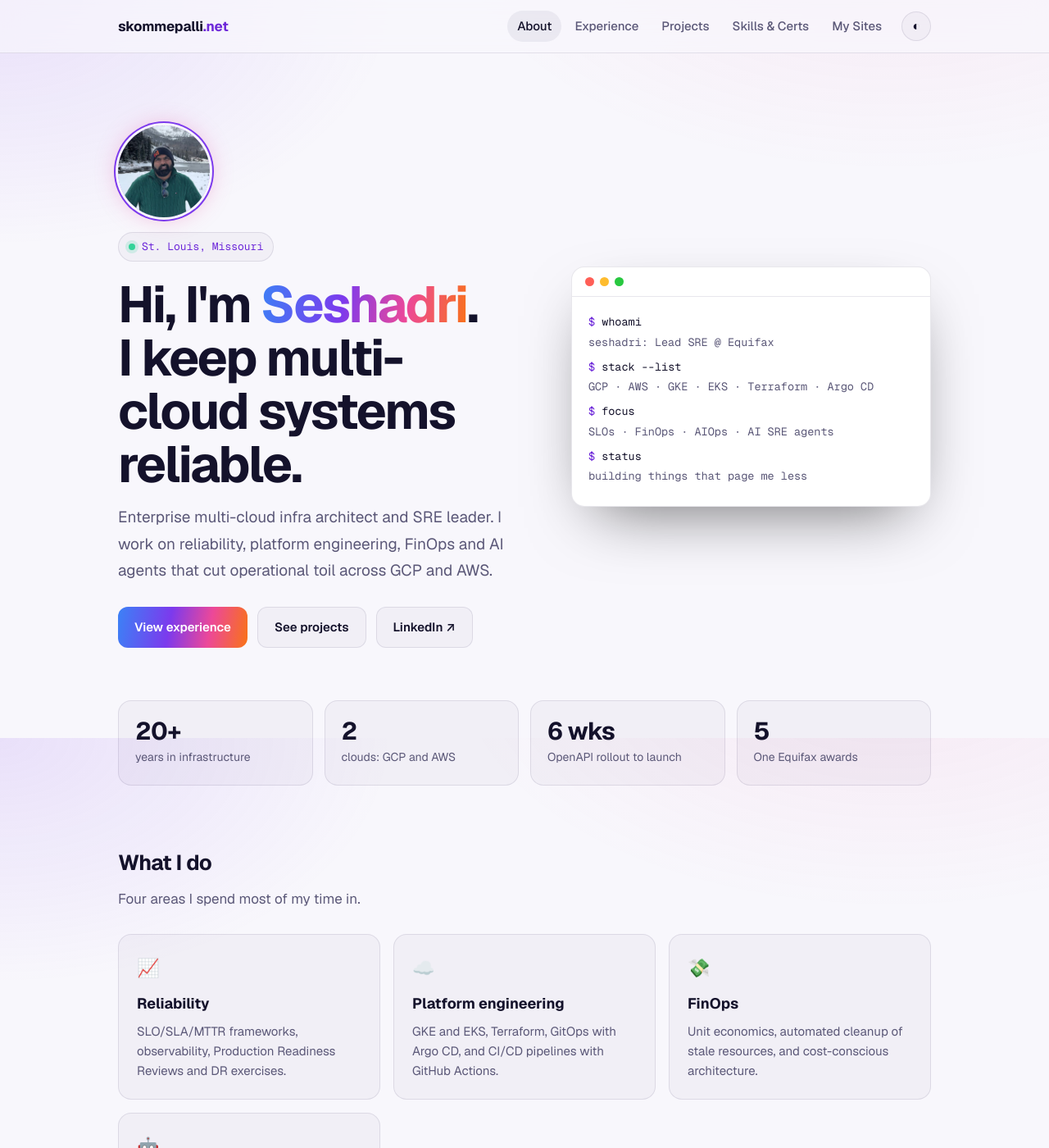
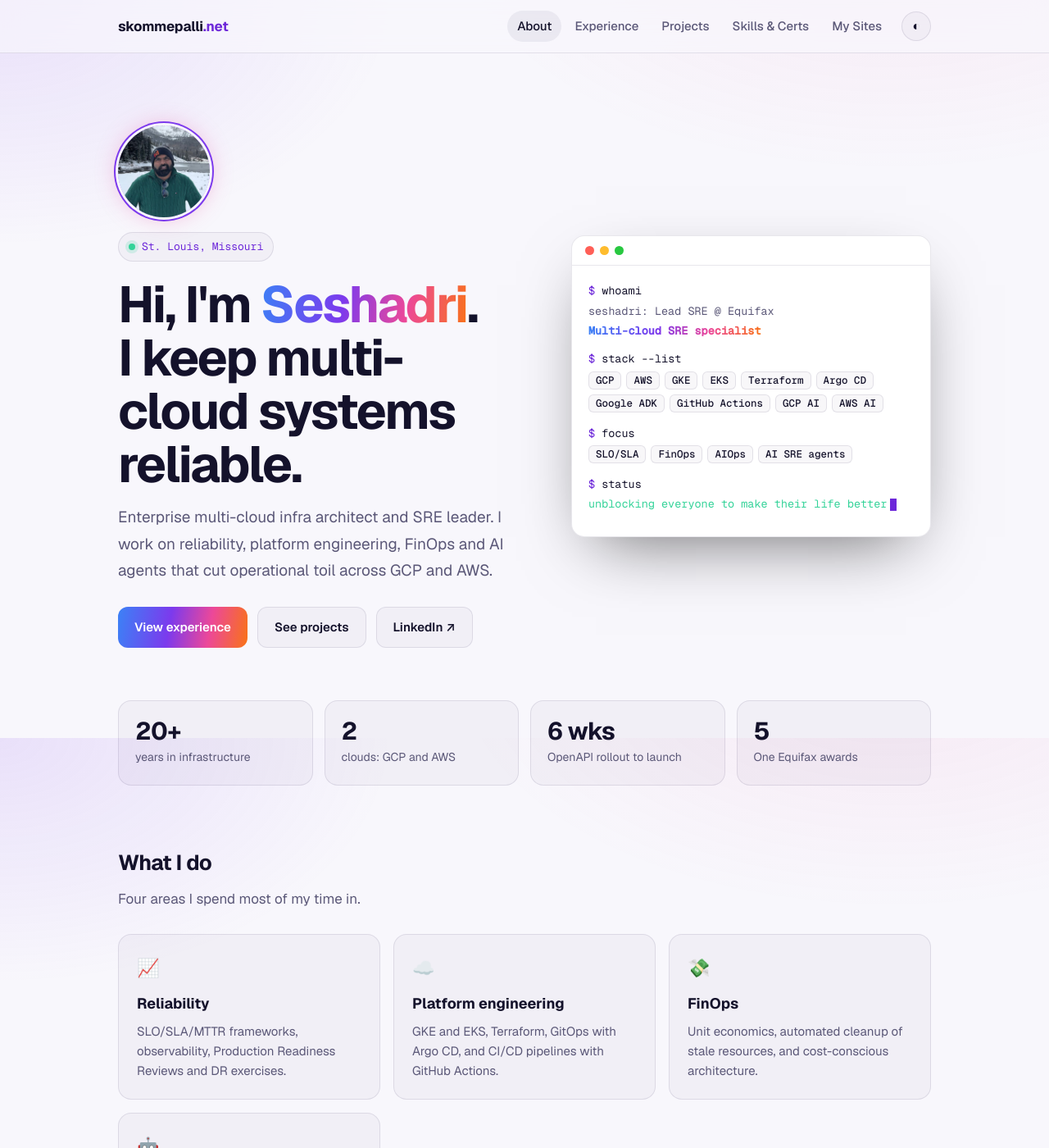
Before and after one commit to skommepa/skommepalli_Bio, a Jekyll site: the page built from index.html, in a window 1280 px wide and 1400 px high. Shown: the whole window at 82% size. Built offline with Jekyll 4.4.1, drawn with Linux system fonts in a browser that asks for light colours.

Commit message:
Expand hero terminal card with chips and blinking status cursor
Co-Authored-By: Claude Sonnet 5.5 <noreply@anthropic.com>

```diff
--- a/assets/css/style.css
+++ b/assets/css/style.css
@@ -120,7 +120,19 @@ nav a.active { color: var(--text); background: var(--card-hover); }
 .term-bar i:nth-child(3) { background: #28c840; }
 .term-body { padding: 18px 20px; }
 .term .p { color: var(--accent); }
-.term .o { color: var(--muted); display: block; margin-bottom: 6px; }
+.term .o { color: var(--muted); display: block; margin-bottom: 10px; }
+.term .grad { font-weight: 600; }
+.term .chip {
+  display: inline-block; font-weight: 500; font-size: 12.5px; line-height: 1.6;
+  color: var(--text); background: var(--card); border: 1px solid var(--border);
+  border-radius: 6px; padding: 0 8px; margin: 3px 6px 3px 0;
+}
+.term .ok { color: #34d399; }
+.cur {
+  display: inline-block; width: 8px; height: 1.1em; margin-left: 4px; vertical-align: text-bottom;
+  background: var(--accent); animation: blink 1.1s steps(1) infinite;
+}
+@keyframes blink { 50% { opacity: 0; } }
 
 /* Stats */
 .stats { display: grid; grid-template-columns: repeat(4, 1fr); gap: 14px; margin: 8px 0 72px; }
@@ -171,4 +183,4 @@ a.card:hover { transform: translateY(-3px); background: var(--card-hover); borde
   .stats { grid-template-columns: repeat(2, 1fr); }
   .site-header .wrap { height: auto; padding-top: 10px; padding-bottom: 10px; flex-wrap: wrap; }
 }
-@media (prefers-reduced-motion: reduce) { * { transition: none !important; scroll-behavior: auto !important; } }
+@media (prefers-reduced-motion: reduce) { * { transition: none !important; animation: none !important; scroll-behavior: auto !important; } }
--- a/index.html
+++ b/index.html
@@ -24,13 +24,17 @@ title: "About"
     <div class="term-bar"><i></i><i></i><i></i></div>
     <div class="term-body">
       <span class="p">$</span> whoami
-      <span class="o">seshadri: Lead SRE @ Equifax</span>
+      <span class="o">seshadri: Lead SRE @ Equifax<br><b class="grad">Multi-cloud SRE specialist</b></span>
       <span class="p">$</span> stack --list
-      <span class="o">GCP · AWS · GKE · EKS · Terraform · Argo CD</span>
+      <span class="o">
+        <b class="chip">GCP</b><b class="chip">AWS</b><b class="chip">GKE</b><b class="chip">EKS</b><b class="chip">Terraform</b><b class="chip">Argo CD</b><b class="chip">Google ADK</b><b class="chip">GitHub Actions</b><b class="chip">GCP AI</b><b class="chip">AWS AI</b>
+      </span>
       <span class="p">$</span> focus
-      <span class="o">SLOs · FinOps · AIOps · AI SRE agents</span>
+      <span class="o">
+        <b class="chip">SLO/SLA</b><b class="chip">FinOps</b><b class="chip">AIOps</b><b class="chip">AI SRE agents</b>
+      </span>
       <span class="p">$</span> status
-      <span class="o">building things that page me less</span>
+      <span class="o ok">unblocking everyone to make their life better<span class="cur"></span></span>
     </div>
   </div>
 </section>
```
